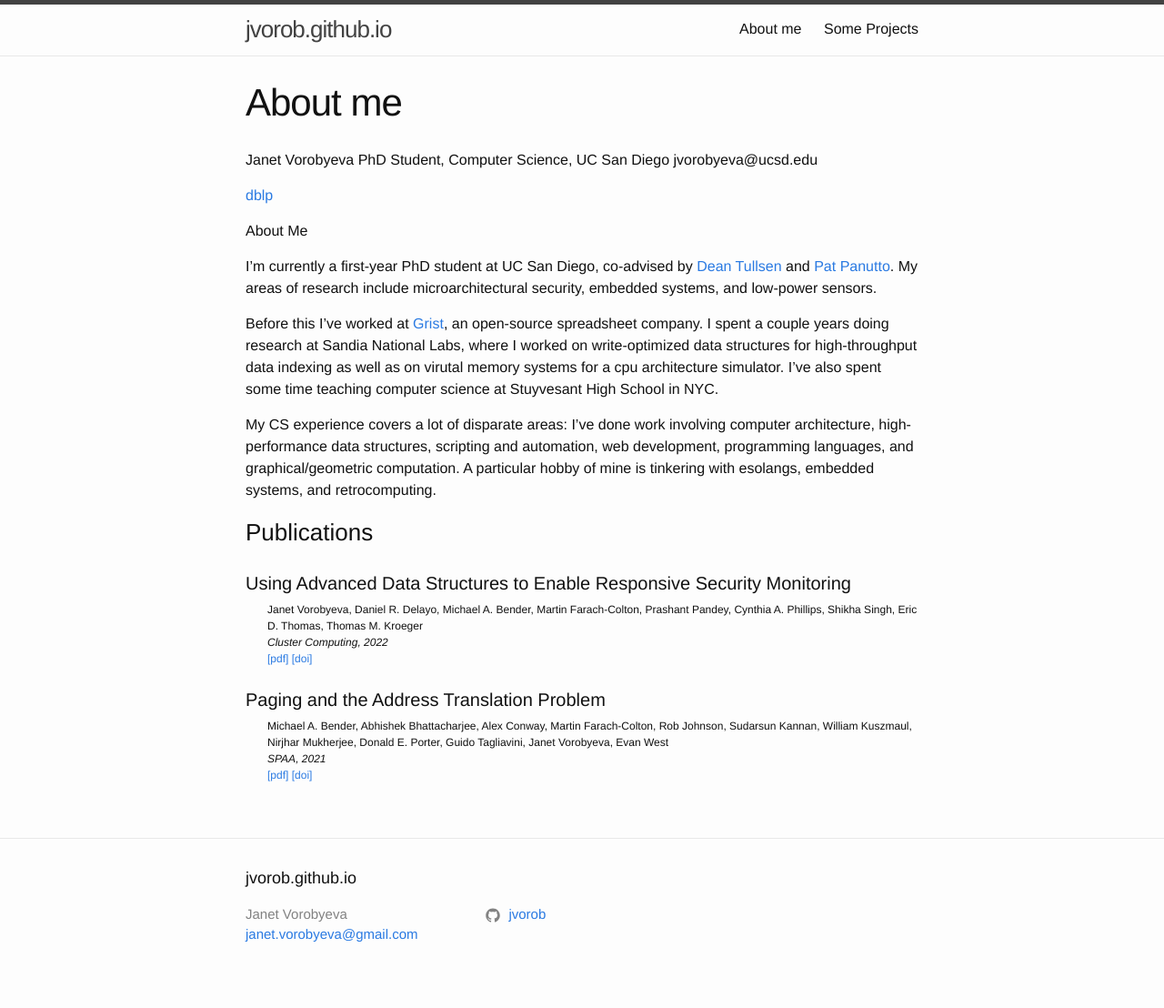
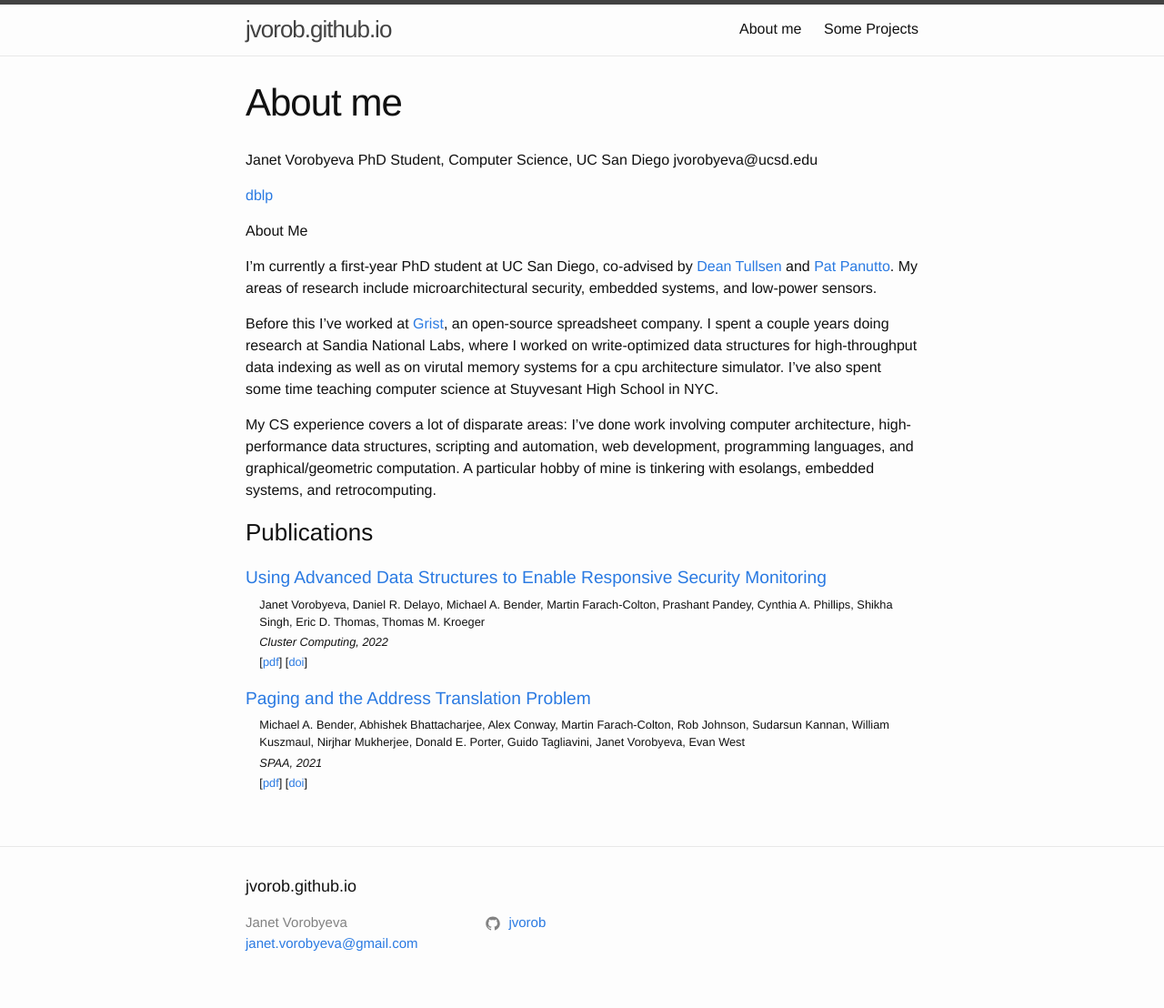
Before and after one commit to jvorob/jvorob.github.io, a Jekyll site: the page built from main_pages/about.md, in a window 1280 px wide. Shown: the whole page at 91% size. Built offline with Jekyll 4.4.1, drawn with Linux system fonts in a browser that asks for light colours.

Commit message:
tweaking publications

```diff
--- a/assets/main.scss
+++ b/assets/main.scss
@@ -15,14 +15,15 @@
 .pubitem { margin-top: 1em; }
 
 .pubtitle {
-  font-size: 125%;
-  line-height: 2em;
+  font-size: 120%;
+  margin-bottom: 0.25em;
 }
 
 .pubauthors,
 .pubinfo,
 .publinks {
-  font-size: 75%;
-  padding-left: 2em;
+  font-size: 80%;
+  padding-left: 1.2em;
+  margin-bottom: 0.25em;
 }
 .pubinfo { font-style: italic; }
--- a/main_pages/about.md
+++ b/main_pages/about.md
@@ -34,12 +34,12 @@ My CS experience covers a lot of disparate areas: I've done work involving compu
 {% assign publications = site.publications | sort: "year" | reverse  %}
 {% for pub in publications %}
 <div class="pubitem">
-  <div class = "pubtitle">{{ pub.title }}</div>
+  <div class = "pubtitle"><a href="/papers/{{ pub.slug }}.pdf">{{ pub.title }}</a></div>
   <div class = "pubauthors">{{ pub.authors }}</div>
   <div class = "pubinfo">{{ pub.shortpub }}, {{ pub.year }}</div>
   <div class = "publinks">
-    <a href="/pages/{{ pub.slug }}.pdf">[pdf]</a>
-    <a href="/pages/{{ pub.doi }}.pdf">[doi]</a>
+    [<a href="/papers/{{ pub.slug }}.pdf">pdf</a>]
+    [<a href="{{ pub.doi }}">doi</a>]
   </div>
 </div>
 {% endfor %}
```
